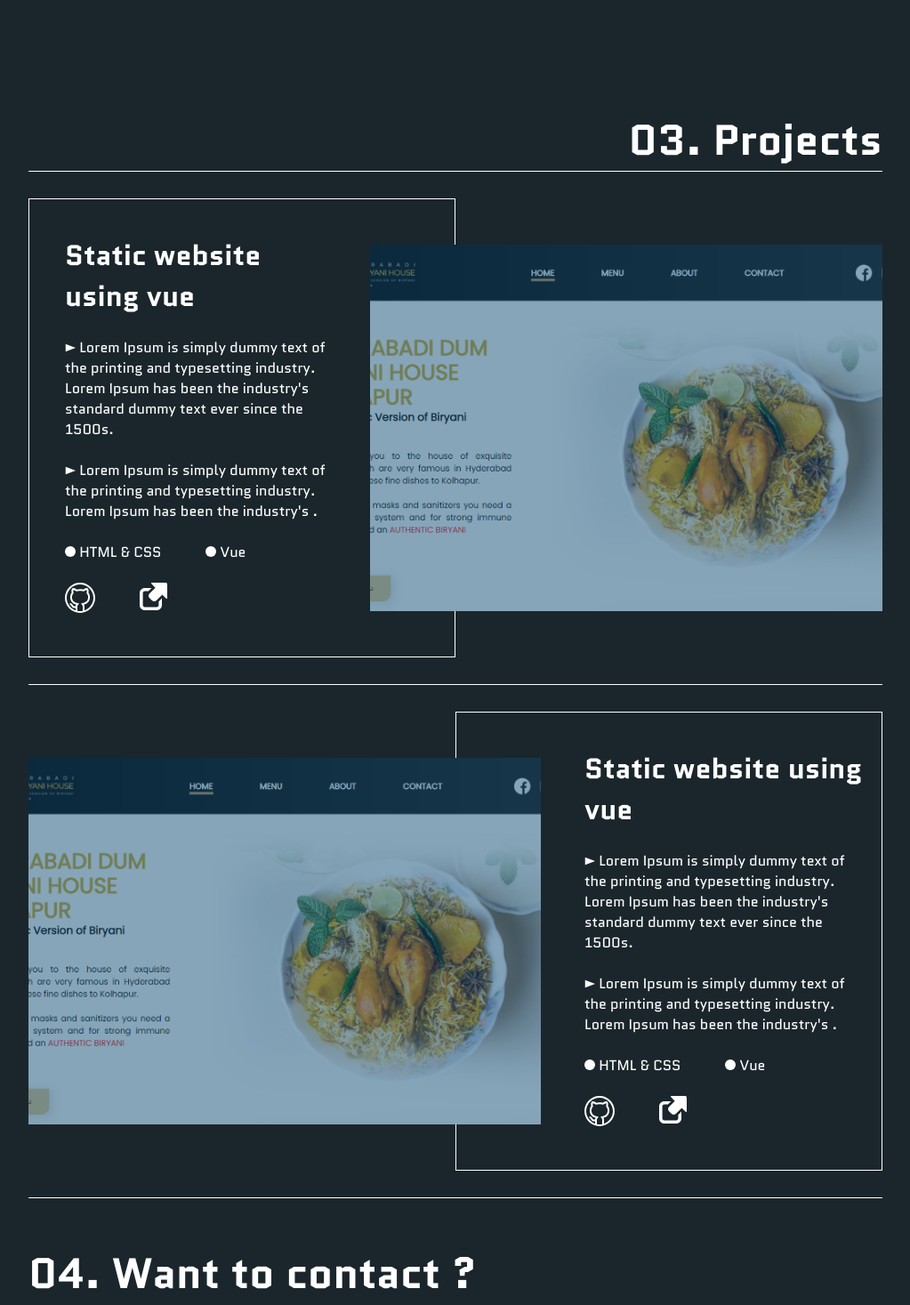
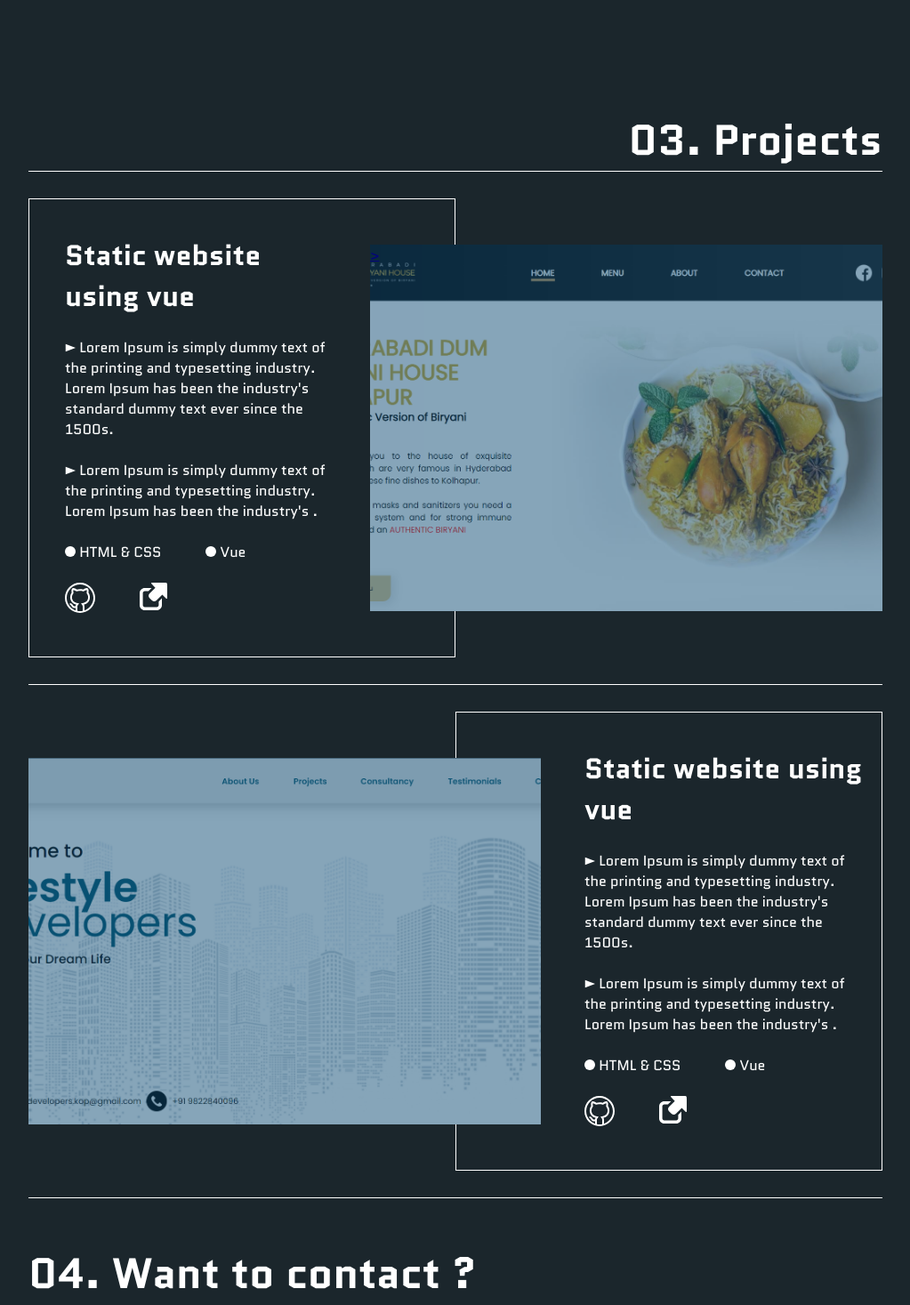
Before and after one commit to nikkkhilshinde/nikkkhilshinde.github.io, a Vue app: page / in a window 1280 px wide. Shown: the part 2277-3744 px from the top of the page at 89% size, without its empty margins (32-1055 px from the left). Built offline with nearby package versions, Linux system fonts and the light colour scheme.

Commit message:
added links in projects section

```diff
--- a/src/components/Sections/Projects.vue
+++ b/src/components/Sections/Projects.vue
@@ -3,8 +3,20 @@
     <h1>03. Projects</h1>
     <div class="horizontal-devider"></div>
     <div class="item">
-      <div class="visuals"><img src="../../assets/Project1.png" alt="" /></div>
-      <div class="visuals blend"></div>
+      <div class="visuals">
+        <a href="https://www.hyderabadidumbiryani.in/"
+          ><img src="../../assets/Project1.png" alt="project1"
+        /></a>
+      </div>
+
+      <a
+        class="visuals blend"
+        href="https://www.hyderabadidumbiryani.in/"
+        target="_blank"
+      >
+        ></a
+      >
+
       <div class="box">
         <h2>Static website using vue</h2>
         <br />
@@ -83,6 +95,7 @@
             </svg>
           </div>
           <div>
+            <a href="https://www.hyderabadidumbiryani.in/" target="_blank">
               <svg
                 width="31"
                 height="31"
@@ -99,6 +112,7 @@
                   fill="white"
                 />
               </svg>
+            </a>
           </div>
         </div>
         <br />
@@ -106,8 +120,17 @@
     </div>
     <div class="horizontal-devider"></div>
     <div class="item invert">
-      <div class="visuals"><img src="../../assets/Project1.png" alt="" /></div>
-      <div class="visuals blend"></div>
+      <div class="visuals">
+        <a href="https://lifestyledevelopers.co.in/"
+          ><img src="../../assets/Project2.png" alt="project2"
+        /></a>
+      </div>
+      <a
+        class="visuals blend"
+        href="https://lifestyledevelopers.co.in/"
+        target="_blank"
+      ></a>
+
       <div class="box">
         <h2>
           Static website using <br />
@@ -189,6 +212,7 @@
             </svg>
           </div>
           <div>
+            <a href="https://lifestyledevelopers.co.in/" target="_blank">
               <svg
                 width="31"
                 height="31"
@@ -205,6 +229,7 @@
                   fill="white"
                 />
               </svg>
+            </a>
           </div>
         </div>
         <br />
@@ -250,7 +275,7 @@ h2 {
   right: unset;
 }
 
-.item > .visuals > img {
+.item > .visuals img {
   height: 100%;
   width: 100%;
   object-fit: cover;
```
Lines whose indentation alone changed are shown as unchanged.
